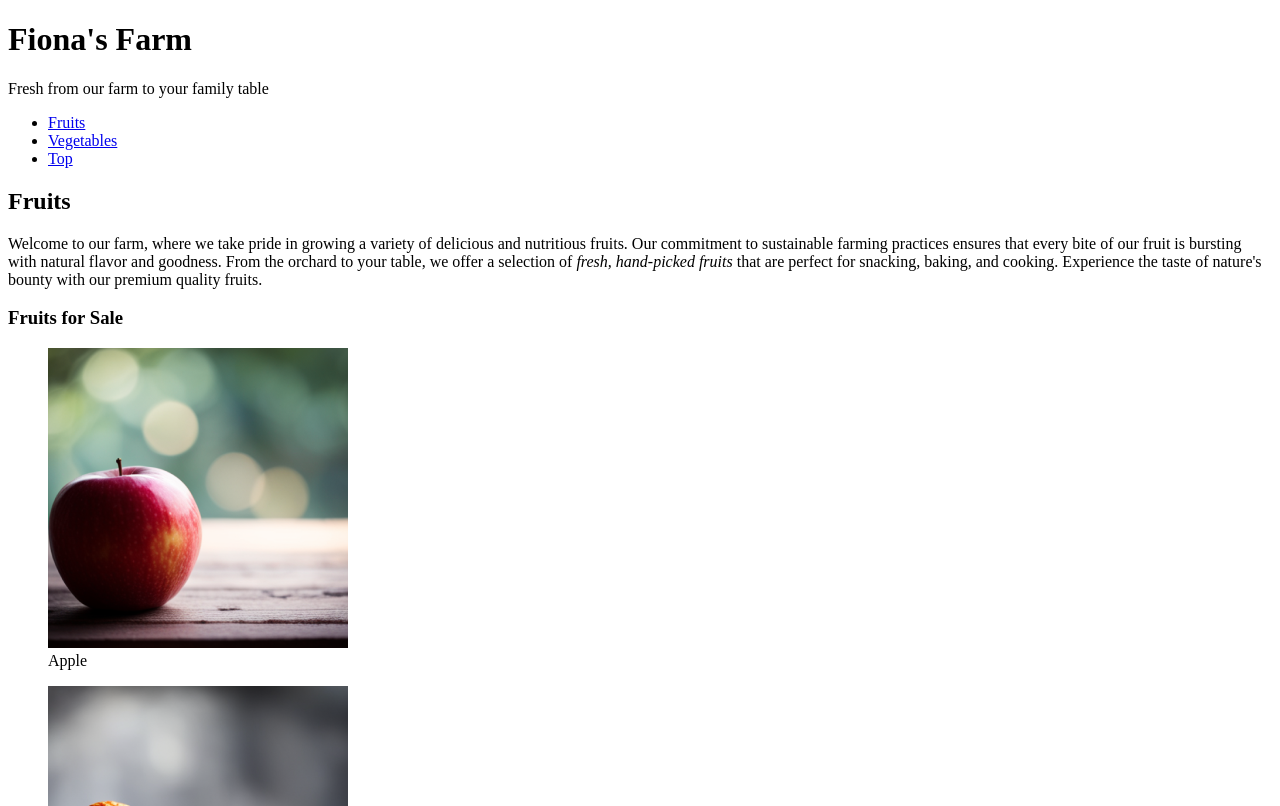
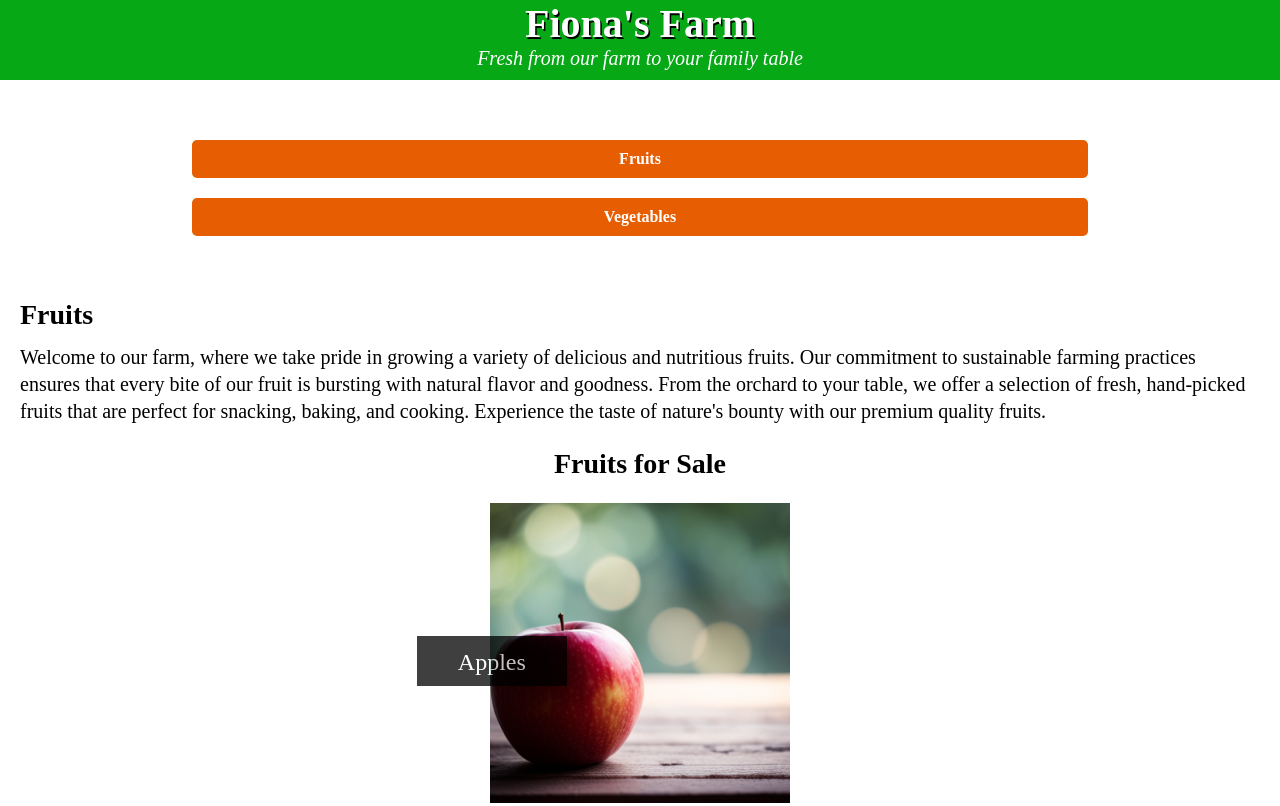
Before and after one commit to jksmit40/Fionas-Farm, a plain HTML site: page index.html in a window 1280 px wide. Shown: the top 806 px of the page. Drawn offline with Linux system fonts and the light colour scheme; a web font is replaced by a local one.

Commit message:
Did a good chunk of CSS and edit some html along the way

```diff
--- a/index.html
+++ b/index.html
@@ -3,6 +3,8 @@
 <head>
     <meta charset="UTF-8">
     <meta name="viewport" content="width=device-width, initial-scale=1.0">
+    <link hrf="https://fonts.googleapis.com/css2?family=Habibi&family=Irish+Grover&display=swap" rel="stylesheet">
+    <link href="styles.css" rel="stylesheet" type="text/css">
     <title>Fiona's Farm</title>
 </head>
 <body>
@@ -12,22 +14,22 @@
     </header>
     <nav>
         <ul>
-            <li><a href="#">Fruits</a></li>
-            <li><a href="#">Vegetables</a></li>
-            <li><a href="#">Top</a></li>
+            <li id="nav_fruit"><a href="#">Fruits</a></li>
+            <li id="nav_veg"><a href="#">Vegetables</a></li>
+            <li hidden><a href="#">Top</a></li>
         </ul>
     </nav>
 <main>
     <section>
         <h2>Fruits</h2>
-        <p>Welcome to our farm, where we take pride in growing a variety of delicious and nutritious fruits. Our commitment to sustainable farming practices ensures that every bite of our fruit is bursting with natural flavor and goodness. From the orchard to your table, we offer a selection of <em>fresh, hand-picked fruits</em> that are perfect for snacking, baking, and cooking. Experience the taste of nature's bounty with our premium quality fruits.</p>
+        <p>Welcome to our farm, where we take pride in growing a variety of delicious and nutritious fruits. Our commitment to sustainable farming practices ensures that every bite of our fruit is bursting with natural flavor and goodness. From the orchard to your table, we offer a selection of fresh, hand-picked fruits that are perfect for snacking, baking, and cooking. Experience the taste of nature's bounty with our premium quality fruits.</p>
     </section>
-    <section>
-        <h3>Fruits for Sale</h3>
+    <section class="sale_items">
+        <h2>Fruits for Sale</h2>
 
         <figure>
             <img src="images\food\apples.png" alt="An Apple">
-            <figcaption>Apple</figcaption>
+            <figcaption>Apples</figcaption>
         </figure>
 
         <figure>
@@ -87,8 +89,9 @@
     </section>
     <section>
         <h2>Vegetables</h2>
-        <p>At our farm, we are dedicated to growing a diverse array of vegetables that are both healthy and delicious. Our vegetables are cultivated using sustainable and eco-friendly methods to ensure the highest quality and flavor. Whether you are looking to create a fresh salad, cook a hearty meal, or simply enjoy a nutritious snack, our farm-fresh vegetables are the perfect choice. Taste the difference of <em>locally grown</em> produce with our vibrant and wholesome vegetables.</p>
-
+        <p>At our farm, we are dedicated to growing a diverse array of vegetables that are both healthy and delicious. Our vegetables are cultivated using sustainable and eco-friendly methods to ensure the highest quality and flavor. Whether you are looking to create a fresh salad, cook a hearty meal, or simply enjoy a nutritious snack, our farm-fresh vegetables are the perfect choice. Taste the difference of locally grown produce with our vibrant and wholesome vegetables.</p>
+    </section>
+    <section class="sale_items">
         <h3>Vegetables for Sale</h3>
 
         <figure>
@@ -154,7 +157,7 @@
 </main>
 
 <footer>
-    <h4>Contact</h4>
+    <h2>Contact</h2>
     <address>
     1234 Fake Street,<br>
     Mesa, AZ 85111<br>
@@ -162,7 +165,7 @@
     </address>
 
     <dl>
-    <dt>Hours<dt>
+    <h2>Hours</h2>
     <dd>Monday Closed</dd>
     <dd>Tuesday 6:00 AM - 2:00PM</dd>
     <dd>Wednesday 6:00 AM - 2:00PM</dd>
@@ -171,8 +174,7 @@
     <dd>Saturday 6:00 AM - 9:00PM</dd>
     <dd>Sunday 6:00 AM - 5:00PM</dd>
     </dl>
-
-    <small>&copy; 2024</small>
 </footer>
+    <small>Copyright 2024</small>
 </body>
 </html>
--- /dev/null
+++ b/styles.css
@@ -0,0 +1,177 @@
+/*imported fonts */
+/* latin-ext */
+@font-face {
+    font-family: 'Habibi';
+    font-style: normal;
+    font-weight: 400;
+    font-display: swap;
+    src: url(https://fonts.gstatic.com/s/habibi/v21/CSR-4zFWkuqcTTNyQxhfVOY.woff2) format('woff2');
+    unicode-range: U+0100-02BA, U+02BD-02C5, U+02C7-02CC, U+02CE-02D7, U+02DD-02FF, U+0304, U+0308, U+0329, U+1D00-1DBF, U+1E00-1E9F, U+1EF2-1EFF, U+2020, U+20A0-20AB, U+20AD-20C0, U+2113, U+2C60-2C7F, U+A720-A7FF;
+  }
+  /* latin */
+  @font-face {
+    font-family: 'Habibi';
+    font-style: normal;
+    font-weight: 400;
+    font-display: swap;
+    src: url(https://fonts.gstatic.com/s/habibi/v21/CSR-4zFWkuqcTTNyTRhf.woff2) format('woff2');
+    unicode-range: U+0000-00FF, U+0131, U+0152-0153, U+02BB-02BC, U+02C6, U+02DA, U+02DC, U+0304, U+0308, U+0329, U+2000-206F, U+20AC, U+2122, U+2191, U+2193, U+2212, U+2215, U+FEFF, U+FFFD;
+  }
+  /* latin */
+  @font-face {
+    font-family: 'Irish Grover';
+    font-style: normal;
+    font-weight: 400;
+    font-display: swap;
+    src: url(https://fonts.gstatic.com/s/irishgrover/v23/buExpoi6YtLz2QW7LA4flVgv__RP.woff2) format('woff2');
+    unicode-range: U+0000-00FF, U+0131, U+0152-0153, U+02BB-02BC, U+02C6, U+02DA, U+02DC, U+0304, U+0308, U+0329, U+2000-206F, U+20AC, U+2122, U+2191, U+2193, U+2212, U+2215, U+FEFF, U+FFFD;
+  }
+
+  /** colors: Green: #06A816
+              Orange: #E75D02
+              Black: #000000
+              White: #ffffff
+  **/
+
+/* Global Styles */
+  * {
+    box-sizing: border-box;
+    margin: 0;
+    padding: 0px;
+  }
+
+  html {
+    background-color:  #ffffff;
+  }
+
+  body {
+    font-family: 'Habibi';
+  }
+
+  header, footer{
+    background-color: #06a816;
+    text-align: center;
+    color: #ffffff;
+    padding-bottom: 10px;
+  }
+
+  header p {
+    font-style: italic;
+  }
+
+  main {
+    padding: 20px;
+    line-height: 1.35;
+  }
+
+  h1 {
+    font-size: 2.5em;
+    text-shadow: 1.5px 1.5px black;
+  }
+
+  h2 {
+    font-size: 1.75em;
+    padding-bottom: 10px;
+  }
+
+  h3, p {
+    font-size: 1.25em;
+  }
+
+  h1, h2, h3 {
+    font-family: 'Irish Grover';;
+  }
+
+  nav li {
+    list-style: none;
+
+    }
+
+  nav a {
+    display: block;
+    text-align: center;
+    color: #ffffff;
+    background-color: #E75D02;
+    text-decoration: none;
+    margin-top: 20px;
+    font-weight: bold;
+    padding: 10px;
+    border-radius: 5px;
+    width: 70vw;
+    margin-left: auto;
+    margin-right: auto;
+  }
+
+  #nav_fruit {
+    margin-top: 5vh;
+  }
+
+  #nav_veg {
+    margin-bottom: 5vh;
+  }
+
+  .sale_items {
+    text-align: center;
+    padding-top: 20px;
+    padding-bottom: 20px;
+    display: grid;
+  }
+
+  figure {
+    position: relative;
+  }
+
+  figure img {
+    margin-top: 10px;
+    margin-bottom: 25px;
+  }
+
+  figcaption {
+    background-color: black;
+    color: white;
+    opacity: 0.75;
+    position: absolute;
+    width: 150px;
+    height: 50px;
+    padding-top: 10px;
+    left: 32%;
+    top: 42%;
+    font-size: 1.5em;
+  }
+
+  footer h2 {
+    padding-top: 25px;
+  }
+
+  address {
+    margin-bottom: 25px;
+  }
+
+  small {
+    background-color: #ffffff;
+    color: #06a816;
+    display: block;
+    text-align: center;
+  }
+
+/* media query mobile */
+@media screen and (min-width: 428px) {
+    nav ul {
+        display: grid;
+    }
+}
+
+/* media query medium */
+@media screen and (min-width: 834px) {
+
+}
+
+/*media query large */
+@media screen and (min-width: 1280px) {
+
+}
+
+/*media query xlarge */
+@media screen and (min-width: 1440px) {
+
+}
```
